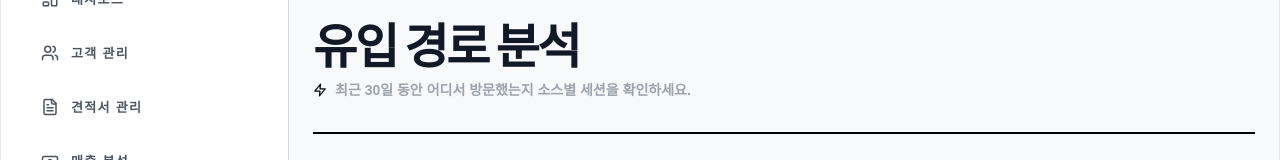
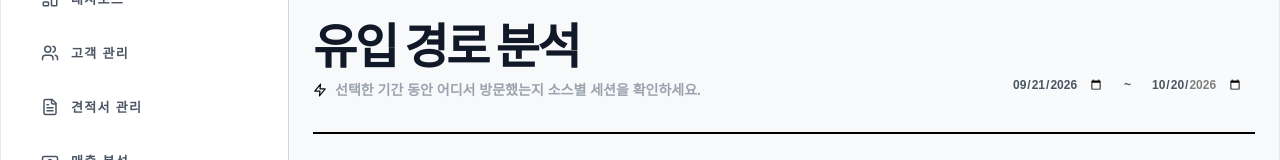
Before and after one commit to leedonghyun79/connectivity, a Next.js app: page /visitors/sites in a window 1280 px wide. Shown: the part 136-296 px from the top of the page. Built offline with nearby package versions, Linux system fonts and the light colour scheme; no server answers; the database is empty; a web font is replaced by a local one.

Commit message:
어드민 유입 페이지쪽 수정

```diff
--- a/src/app/visitors/sites/page.tsx
+++ b/src/app/visitors/sites/page.tsx
@@ -2,11 +2,23 @@
 
 import { useEffect, useState } from 'react';
 import { Zap } from 'lucide-react';
+import { toast } from 'sonner';
 import { getTopSources } from '@/lib/actions';
 import PageLoader from '@/components/common/PageLoader';
 import Pagination, { PAGE_SIZE } from '@/components/common/Pagination';
 
 type SourceItem = { source: string; medium: string; sessions: number };
+
+/** 한국 시간 기준 오늘 'YYYY-MM-DD' */
+function kstToday() {
+  return new Date(Date.now() + 9 * 60 * 60 * 1000).toISOString().slice(0, 10);
+}
+
+function shiftDays(ymd: string, days: number) {
+  const d = new Date(`${ymd}T00:00:00Z`);
+  d.setUTCDate(d.getUTCDate() + days);
+  return d.toISOString().slice(0, 10);
+}
 
 const MEDIUM_LABEL: Record<string, string> = {
   organic: '자연검색',
@@ -25,16 +37,37 @@ function sourceLabel({ source, medium }: { source: string; medium: string }) {
 }
 
 export default function VisitorSitesPage() {
+  const today = kstToday();
   const [items, setItems] = useState<SourceItem[]>([]);
   const [isLoading, setIsLoading] = useState(true);
   const [page, setPage] = useState(1);
+  const [startDate, setStartDate] = useState(() => shiftDays(today, -29));
+  const [endDate, setEndDate] = useState(today);
 
   useEffect(() => {
-    getTopSources(30).then(data => {
+    let cancelled = false;
+    setPage(1);
+    getTopSources(startDate, endDate).then(data => {
+      if (cancelled) return;
       setItems(data.items);
       setIsLoading(false);
     });
-  }, []);
+    return () => {
+      cancelled = true;
+    };
+  }, [startDate, endDate]);
+
+  const handleDateChange = (key: 'start' | 'end', value: string) => {
+    if (!value) return;
+    const nextStart = key === 'start' ? value : startDate;
+    const nextEnd = key === 'end' ? value : endDate;
+    if (nextStart > nextEnd) {
+      toast.error('시작일은 종료일보다 늦을 수 없어요.');
+      return;
+    }
+    setStartDate(nextStart);
+    setEndDate(nextEnd);
+  };
 
   const totalPages = Math.max(1, Math.ceil(items.length / PAGE_SIZE));
   const pageItems = items.slice((page - 1) * PAGE_SIZE, page * PAGE_SIZE);
@@ -49,8 +82,27 @@ export default function VisitorSitesPage() {
           <h1 className="text-5xl font-black text-gray-900 tracking-tighter uppercase">유입 경로 분석</h1>
           <p className="text-sm font-bold text-gray-400 mt-2 flex items-center gap-2">
             <Zap size={14} className="text-[#060606]" />
-            최근 30일 동안 어디서 방문했는지 소스별 세션을 확인하세요.
+            선택한 기간 동안 어디서 방문했는지 소스별 세션을 확인하세요.
           </p>
+        </div>
+
+        <div className="flex items-center gap-2">
+          <input
+            type="date"
+            value={startDate}
+            max={endDate}
+            onChange={e => handleDateChange('start', e.target.value)}
+            className="px-3 py-1.5 rounded-[8px] bg-gray-50 text-xs font-bold text-gray-600 outline-none focus:ring-1 focus:ring-black"
+          />
+          <span className="text-xs font-black text-[#4B5563]">~</span>
+          <input
+            type="date"
+            value={endDate}
+            min={startDate}
+            max={today}
+            onChange={e => handleDateChange('end', e.target.value)}
+            className="px-3 py-1.5 rounded-[8px] bg-gray-50 text-xs font-bold text-gray-600 outline-none focus:ring-1 focus:ring-black"
+          />
         </div>
       </div>
 
--- a/src/components/dashboard/PerformanceMetrics.tsx
+++ b/src/components/dashboard/PerformanceMetrics.tsx
@@ -118,9 +118,8 @@ export default function PerformanceMetrics({ initialDetail = false }: { initialD
       visitors: acc.visitors + row.visitors,
       signups: acc.signups + row.signups,
       inquiries: acc.inquiries + row.inquiries,
-      revenue: acc.revenue + Number(row.revenue),
     }),
-    { pageViews: 0, visitors: 0, signups: 0, inquiries: 0, revenue: 0 }
+    { pageViews: 0, visitors: 0, signups: 0, inquiries: 0 }
   );
 
   const totalPages = Math.max(1, Math.ceil(stats.length / PAGE_SIZE));
@@ -321,14 +320,13 @@ export default function PerformanceMetrics({ initialDetail = false }: { initialD
                   <th className="pb-4 text-left uppercase tracking-widest text-[9px] font-black text-gray-400">페이지 뷰</th>
                   <th className="pb-4 text-left uppercase tracking-widest text-[9px] font-black text-gray-400">순 방문자수</th>
                   <th className="pb-4 text-left uppercase tracking-widest text-[9px] font-black text-gray-400">가입</th>
-                  <th className="pb-4 text-left uppercase tracking-widest text-[9px] font-black text-gray-400">문의</th>
-                  <th className="pb-4 text-left uppercase tracking-widest text-[9px] font-black text-gray-400">매출액 (KRW)</th>
+                  <th className="pb-4 text-left uppercase tracking-widest text-[9px] font-black text-gray-400">리드</th>
                 </tr>
               </thead>
               <tbody className="divide-y divide-[#D1D5DB]">
                 {!isLoaded ? (
                   <tr>
-                    <td colSpan={6} className="py-6">
+                    <td colSpan={5} className="py-6">
                       <div className="space-y-3 animate-pulse">
                         {Array.from({ length: 6 }).map((_, i) => (
                           <div key={i} className="h-10 bg-gray-50 rounded-[8px]" />
@@ -339,7 +337,7 @@ export default function PerformanceMetrics({ initialDetail = false }: { initialD
                 ) : pageRows.length > 0 ? (
                   pageRows.map((row) => (
                     <tr key={isMonthly ? row.month : row.date.toString()} className="hover:bg-gray-50/50 transition-colors group/row">
-                      <td className="py-3 text-xs font-black text-gray-400 group-hover/row:text-[#060606] transition-colors">
+                      <td className="py-3 text-xs font-black text-[#060606]">
                         {isMonthly
                           ? row.month
                           : new Date(row.date).toLocaleDateString('ko-KR', { month: '2-digit', day: '2-digit' })}
@@ -349,15 +347,12 @@ export default function PerformanceMetrics({ initialDetail = false }: { initialD
                       <td className="py-3 text-left text-xs font-black text-[#060606]">
                         <span className={row.signups > 0 ? 'bg-black text-white px-2 py-0.5 rounded-[8px]' : 'text-[#4B5563]'}>{row.signups}</span>
                       </td>
-                      <td className="py-3 text-left text-xs font-bold text-gray-400">{row.inquiries}</td>
-                      <td className="py-3 text-left font-black text-[#060606] text-sm">
-                        {Number(row.revenue).toLocaleString()}
-                      </td>
+                      <td className="py-3 text-left text-xs font-bold text-gray-900">{row.inquiries}</td>
                     </tr>
                   ))
                 ) : (
                   <tr>
-                    <td colSpan={6} className="py-20 text-left">
+                    <td colSpan={5} className="py-20 text-left">
                       <div className="flex flex-col items-center gap-2 text-[#D1D5DB]">
                         <Database size={40} />
                         <span className="text-[#D1D5DB] text-[10px] font-black uppercase tracking-widest">수집된 통계 데이터가 없습니다</span>
@@ -376,7 +371,6 @@ export default function PerformanceMetrics({ initialDetail = false }: { initialD
                     <td className="py-3 text-left text-xs font-black text-[#060606]">{totals.visitors.toLocaleString()}</td>
                     <td className="py-3 text-left text-xs font-black text-[#060606]">{totals.signups}</td>
                     <td className="py-3 text-left text-xs font-black text-[#060606]">{totals.inquiries}</td>
-                    <td className="py-3 text-left font-black text-[#060606] text-sm">{totals.revenue.toLocaleString()}</td>
                   </tr>
                 </tfoot>
               )}
--- a/src/lib/actions.ts
+++ b/src/lib/actions.ts
@@ -784,10 +784,17 @@ export async function getTrafficSources(days = 30) {
   }
 }
 
-// 유입 사이트(소스/매체)별 세션 상위 목록
-export async function getTopSources(days = 30) {
+// 유입 사이트(소스/매체)별 세션 상위 목록 (기간: 'YYYY-MM-DD' 양끝 포함, 최대 366일)
+export async function getTopSources(startDate: string, endDate: string) {
   try {
-    return { items: await fetchGA4TopSources(days) };
+    const start = new Date(`${startDate}T00:00:00Z`).getTime();
+    const end = new Date(`${endDate}T00:00:00Z`).getTime();
+    const days = Math.round((end - start) / (24 * 60 * 60 * 1000)) + 1;
+    if (Number.isNaN(days) || days <= 0 || days > 366) {
+      return { items: [] as { source: string; medium: string; sessions: number }[] };
+    }
+
+    return { items: await fetchGA4TopSources(startDate, endDate) };
   } catch (error) {
     console.error('Failed to fetch top sources:', error);
     return { items: [] as { source: string; medium: string; sessions: number }[] };
--- a/src/lib/ga4.ts
+++ b/src/lib/ga4.ts
@@ -121,12 +121,12 @@ export interface GA4KeywordRow {
 }
 
 /**
- * 최근 `days`일 유입 소스(source/medium)별 세션 수, 세션 많은 순 상위 `limit`개.
+ * `startDate`~`endDate` ('YYYY-MM-DD', 양끝 포함) 유입 소스(source/medium)별 세션 수, 세션 많은 순 상위 `limit`개.
  */
-export async function fetchGA4TopSources(days: number, limit = 30): Promise<GA4SourceRow[]> {
+export async function fetchGA4TopSources(startDate: string, endDate: string, limit = 30): Promise<GA4SourceRow[]> {
   const [response] = await getClient().runReport({
     property: getPropertyPath(),
-    dateRanges: [{ startDate: `${days - 1}daysAgo`, endDate: 'today' }],
+    dateRanges: [{ startDate, endDate }],
     dimensions: [{ name: 'sessionSource' }, { name: 'sessionMedium' }],
     metrics: [{ name: 'sessions' }],
     orderBys: [{ metric: { metricName: 'sessions' }, desc: true }],
```
